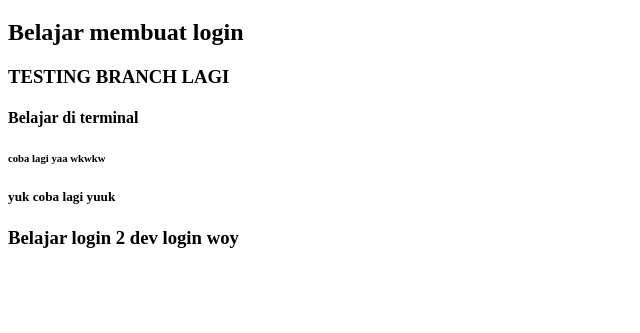
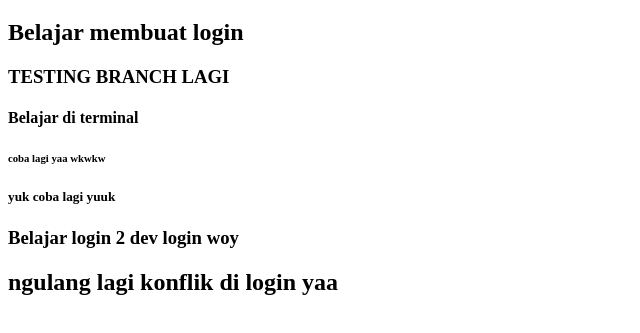
Before and after one commit to triowibowo21/HTML_Dasar, a plain HTML site: page belajar.html in a window 1280 px wide. Shown: the part 61-394 px from the top of the page, without its empty margins (0-640 px from the left). Drawn offline with Linux system fonts and the light colour scheme.

Commit message:
penambahan h2 for merge

```diff
--- a/belajar.html
+++ b/belajar.html
@@ -13,5 +13,6 @@
         <h6>coba lagi yaa wkwkw</h6>
         <h5>yuk coba lagi yuuk</h5>
         <h3>Belajar login 2 dev login  woy</h3>
+        <h2>ngulang lagi konflik di login yaa</h2>
     </body>
 </html>
```
